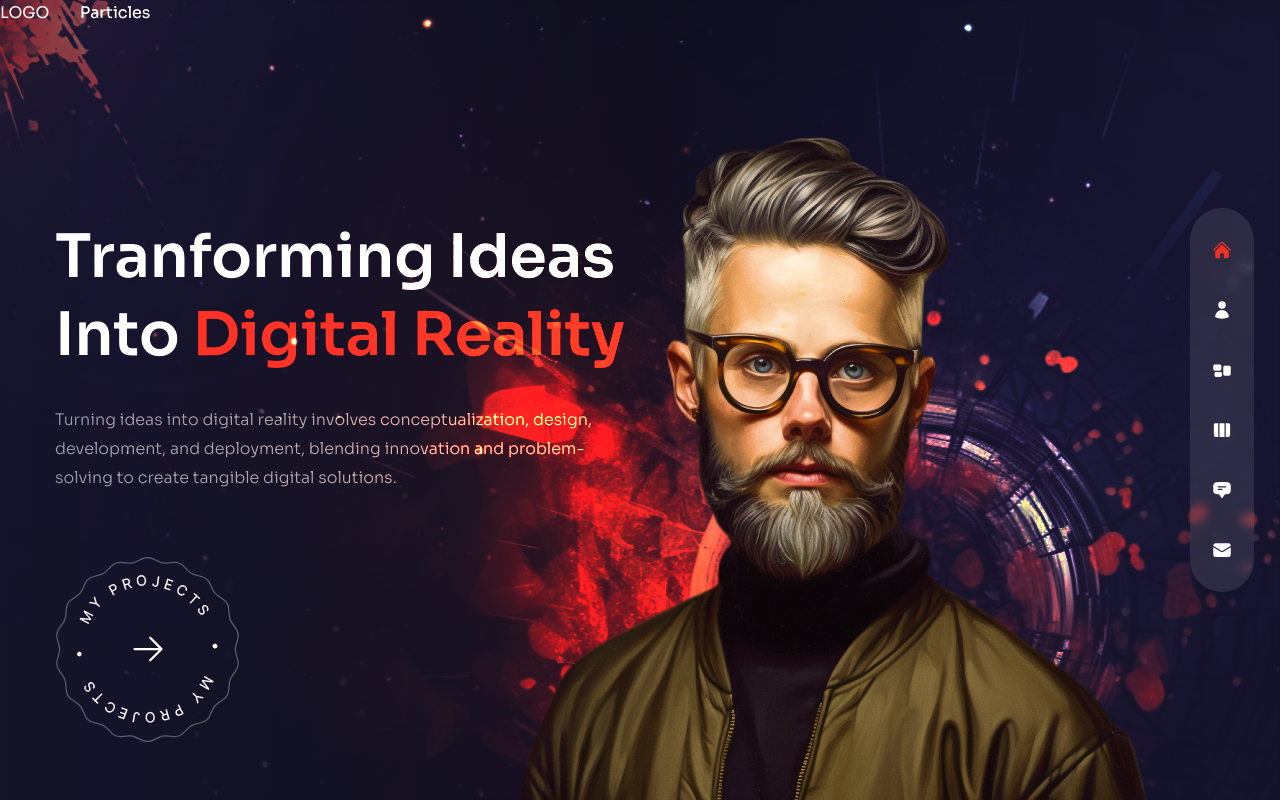
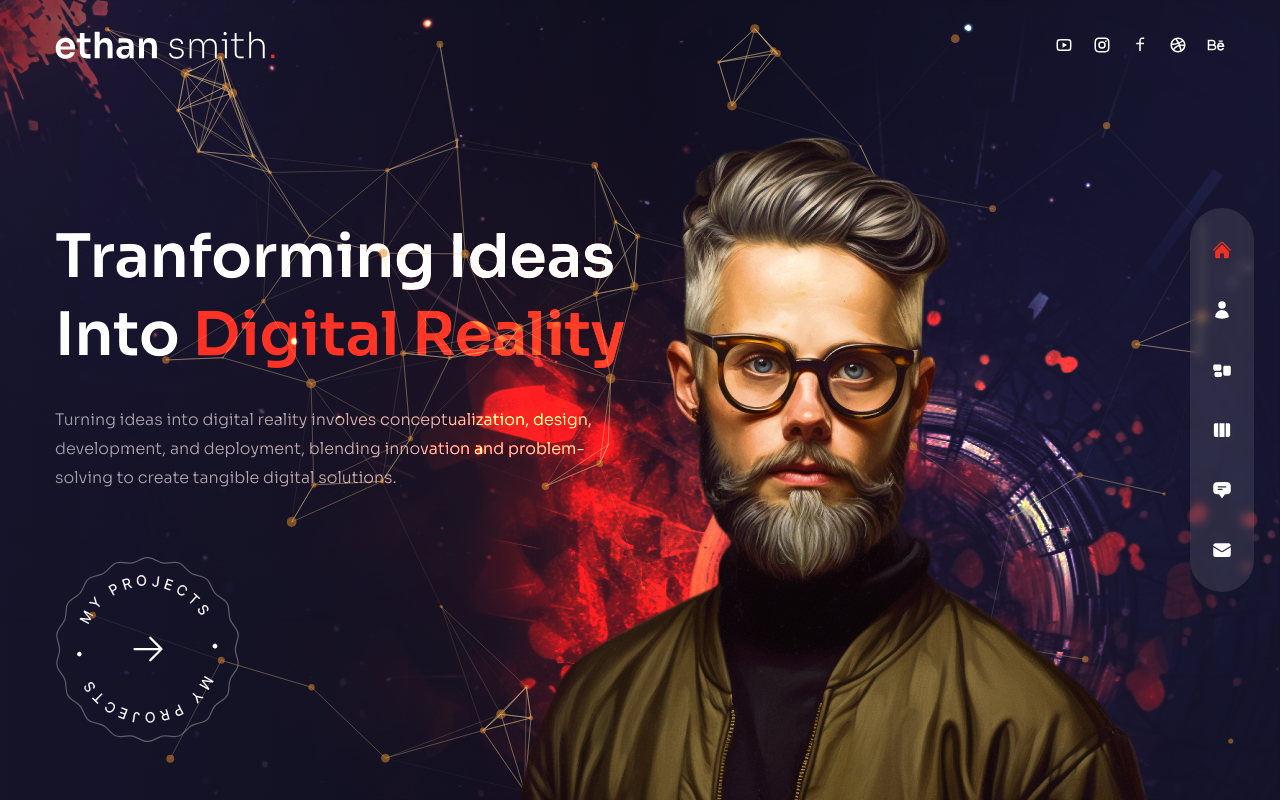
Before and after one commit to nikhil6208/Portfolio, a Next.js app: page / in a window 1280 px wide. Built offline with nearby package versions, Linux system fonts and the light colour scheme.

Commit message:
Home Page Updates

```diff
--- a/components/Header.js
+++ b/components/Header.js
@@ -1,5 +1,26 @@
+import Image from 'next/image';
+
+// next link
+import Link from 'next/link';
+
+// components
+import Socials from '../components/Socials';
+
 const Header = () => {
-  return <header className='absolute z-30 w-full'>LOGO</header>;
+  return (
+    <header className='absolute z-30 w-full flex items-center px-16 xl:px-0 xl:h-[90px]'>
+      <div className='container mx-auto'>
+        <div className='flex flex-col lg:flex-row justify-between items-center gap-y-6 py-8'>
+            {/* logo */}
+          <Link href={'/'}>
+            <Image src= {'/logo.svg'} width={220} height={48} alt='' priority={true} />
+          </Link>
+          {/* socials  */}
+          <Socials />
+        </div>
+      </div>
+    </header>
+  );
 };
 
 export default Header;
--- a/components/ParticlesContainer.js
+++ b/components/ParticlesContainer.js
@@ -1,5 +1,94 @@
+import { Particles } from 'react-tsparticles';
+import { loadFull } from 'tsparticles';
+import React, { useCallback } from 'react';
+
 const ParticlesContainer = () => {
-  return <div>Particles Container</div>;
-};
+  // init
+  const particlesInit = useCallback(async (engine) => {
+    await loadFull(engine);
+  }, []);
+
+  const particlesLoaded = useCallback(async (engine) => {}, []);
+
+  return (
+    <Particles className='w-full h-full absolute translate-z-0'
+                    id='tsparticles'
+                    init={particlesInit}
+                    loaded={particlesLoaded}
+                    options={{
+                      fullScreen: {enable:false},
+                      background: {
+                        color: {
+                          value: '',
+                        },
+                      },
+                      fpsLimit: 120,
+                      interactivity: {
+                        events: {
+                          onClick: {
+                            enable: false,
+                            mode: 'push',
+                          },
+                          onHover: {
+                            enable: true,
+                            mode: 'repulse',
+                          },
+                          resize: true,
+                        },
+                        modes: {
+                          push: {
+                            quantity: 90
+                          },
+                          repulse: {
+                            distance: 200,
+                            duration: 0.4,
+                          }
+                        }
+                      },
+                      particles: {
+                        color: {
+                          value: '#e68e2e',
+                        },
+                        links: {
+                          color: '#f5d393',
+                          distance: 150,
+                          enable: true,
+                          opacity: 0.5,
+                          width: 1
+                        },
+                        collisions: {
+                          enable: true,
+                        },
+                        move: {
+                          directions: 'none',
+                          enable: true,
+                          outModes: {
+                            default: 'bounce'
+                          },
+                          random: false,
+                          speed: 1,
+                          straight: false
+                        },
+                        number: {
+                          density: {
+                            enable: true,
+                            area: 800,
+                          },
+                          value: 80,
+                        },
+                        opacity: {
+                          value: 0.5,
+                        },
+                        shape: {
+                          type: 'circle',
+                        },
+                        size: {
+                          value: {min: 1, max: 5},
+                        },
+                      },
+                      detectRetina: true,
+                    }}
+                    />
+)};
 
 export default ParticlesContainer;
--- a/components/Socials.js
+++ b/components/Socials.js
@@ -1,5 +1,28 @@
+import Link from 'next/link';
+
+// icons
+import {RiYoutubeLine, RiInstagramLine, RiFacebookLine, RiDribbbleLine, RiBehanceLine} from 'react-icons/ri';
+
 const Socials = () => {
-  return <div>Socials</div>;
+  return (
+    <div className='flex items-center gap-x-5 text-lg'>
+      <Link href={''} className='hover:text-accent transition-all duration-300'>
+        <RiYoutubeLine />
+      </Link>
+      <Link href={''} className='hover:text-accent transition-all duration-300'>
+        <RiInstagramLine />
+      </Link>
+      <Link href={''} className='hover:text-accent transition-all duration-300'>
+        <RiFacebookLine />
+      </Link>
+       <Link href={''} className='hover:text-accent transition-all duration-300'>
+        <RiDribbbleLine />
+      </Link>
+      <Link href={''} className='hover:text-accent transition-all duration-300'>
+        <RiBehanceLine />
+      </Link>
+    </div>
+  );
 };
 
 export default Socials;
--- a/pages/index.js
+++ b/pages/index.js
@@ -39,7 +39,7 @@
         {/* bg img */}
         <div className='bg-none xl:bg-explosion xl:bg-cover xl:bg-right xl:bg-no-repeat w-full h-full absolute mix-blend-color-dodge translate-z-0'>
         </div>
-        <div>Particles</div>
+        <ParticlesContainer />
         {/* avatar img  */}
         <motion.div variants={fadeIn('up', 0.5)} initial='hidden' animate='show' exit='hidden' transition={{duration: 1, ease: 'easeInOut'}} className='w-full h-full max-w-[737px] max-h-[678px] absolute -bottom-32 lg:bottom-0 lg:right-[8%]'>
           <Avatar />
```
